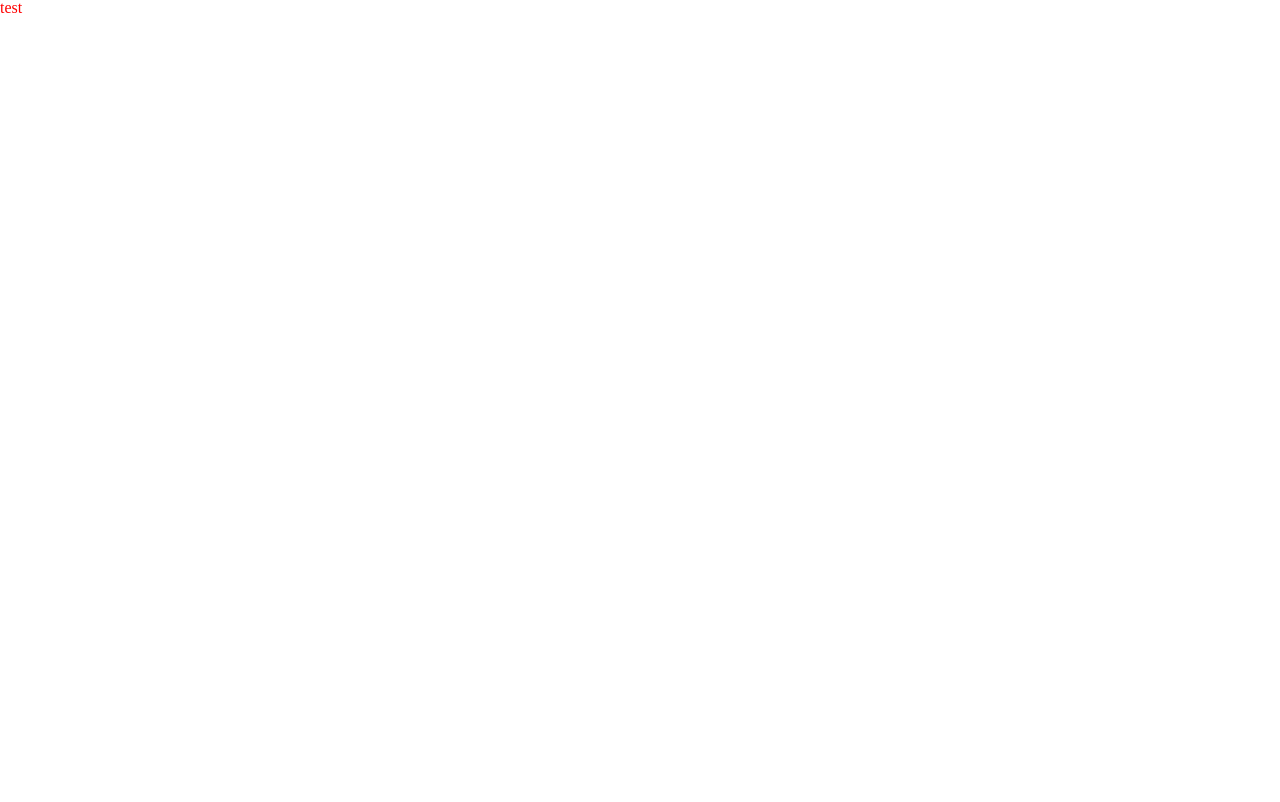
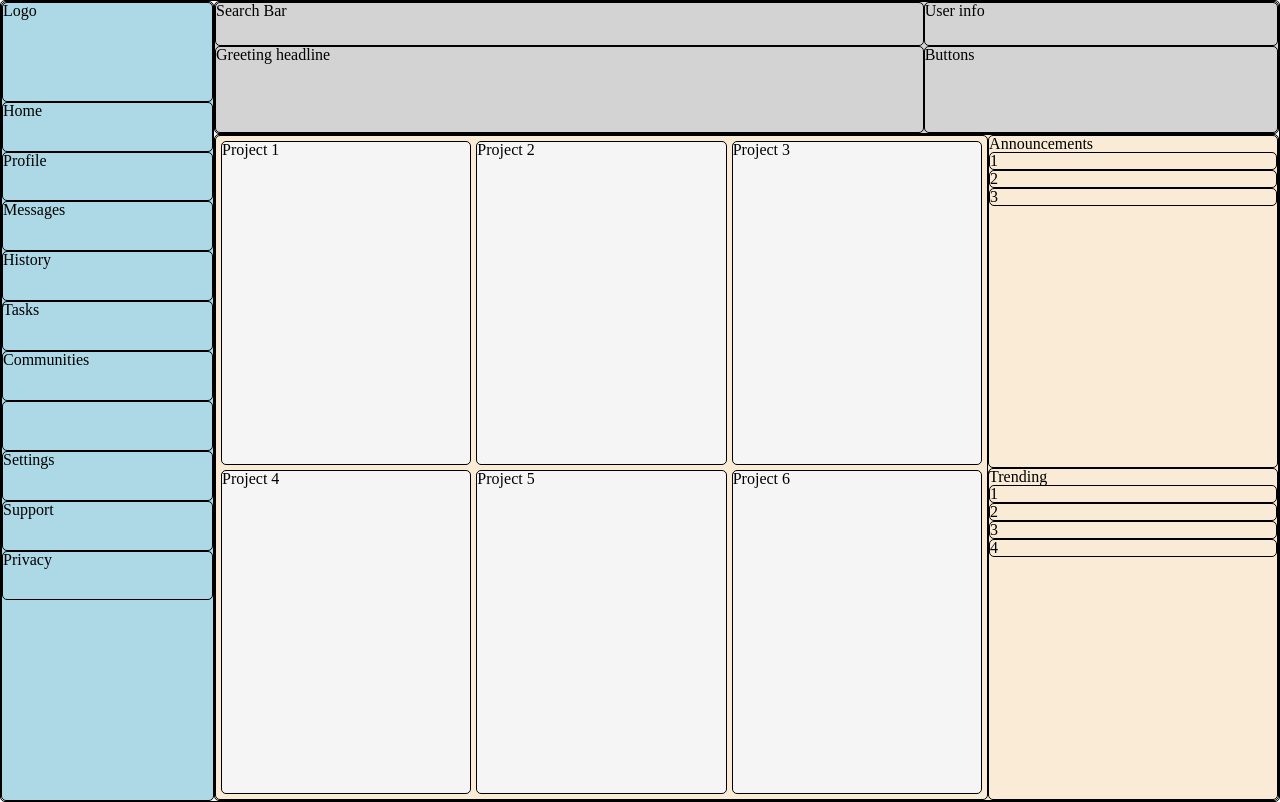
Before and after one commit to JakeBrowning90/dashboard-project, a plain HTML site: page index.html in a window 1280 px wide. Drawn offline with Linux system fonts and the light colour scheme.

Commit message:
Dummy content and layout in place

```diff
--- a/index.html
+++ b/index.html
@@ -6,9 +6,50 @@
     <meta name="viewport" content="width=device-width, initial-scale=1.0">
     <link rel="stylesheet" href="reset.css">
     <link rel="stylesheet" href="style.css">
-    <title>Dashboard Project</title>
+    <title>Dashboard Project - Recipe App</title>
 </head>
 <body>
-    <h1>test</h1>
+    <div class="container">
+        <div class="header">
+            <div>Search Bar</div>
+            <div>User info</div>
+            <div>Greeting headline</div>
+            <div>Buttons</div>
+        </div>
+        <div class="sidebar">
+            <div>Logo</div>
+            <div>Home</div>
+            <div>Profile</div>
+            <div>Messages</div>
+            <div>History</div>
+            <div>Tasks</div>
+            <div>Communities</div>
+            <div></div>
+            <div>Settings</div>
+            <div>Support</div>
+            <div>Privacy</div>
+        </div>
+        <div class="main-content">
+            <div class="projects">
+                <div class="card">Project 1</div>
+                <div class="card">Project 2</div>
+                <div class="card">Project 3</div>
+                <div class="card">Project 4</div>
+                <div class="card">Project 5</div>
+                <div class="card">Project 6</div>
+            </div>
+            <div>Announcements
+                <div>1</div>
+                <div>2</div>
+                <div>3</div>
+            </div>
+            <div>Trending
+                <div>1</div>
+                <div>2</div>
+                <div>3</div>
+                <div>4</div>
+            </div>
+        </div>
+    </divv>
 </body>
 </html>
--- a/style.css
+++ b/style.css
@@ -1,3 +1,48 @@
-h1 {
-    color: red;
+div {
+    border: 1px solid black;
+    border-radius: 5px;
 }
+
+.container {
+    height: 100vh;
+    display: grid;
+    grid-template-columns: 1fr 5fr;
+    grid-template-rows: 1fr 5fr;
+}
+
+.header {
+    background-color: lightgrey;
+    grid-column: 2 / 3;
+    display: grid;
+    grid-template-columns: 2fr 1fr;
+    grid-template-rows: 1fr 2fr;
+}
+
+.sidebar {
+    background-color: lightblue;
+    grid-column: 1 / 2;
+    grid-row: 1 / 3;
+    display: grid;
+    grid-template-rows: 2fr repeat(10, 1fr) 4fr;
+}
+
+.main-content {
+    background-color: antiquewhite;
+    grid-column: 2 / 3;
+    grid-row: 2 / 3;
+    display: grid;
+    grid-template-rows: repeat(2, 1fr);
+    grid-template-columns: 8fr 3fr;
+}
+
+.projects {
+    grid-area: 1/1/3/2;
+    display: grid;
+    grid-template-columns: repeat(auto-fit, minmax(200px, 1fr));
+    padding: 5px;
+    gap: 5px;
+}
+
+.card {
+    background-color: whitesmoke;
+}
```
